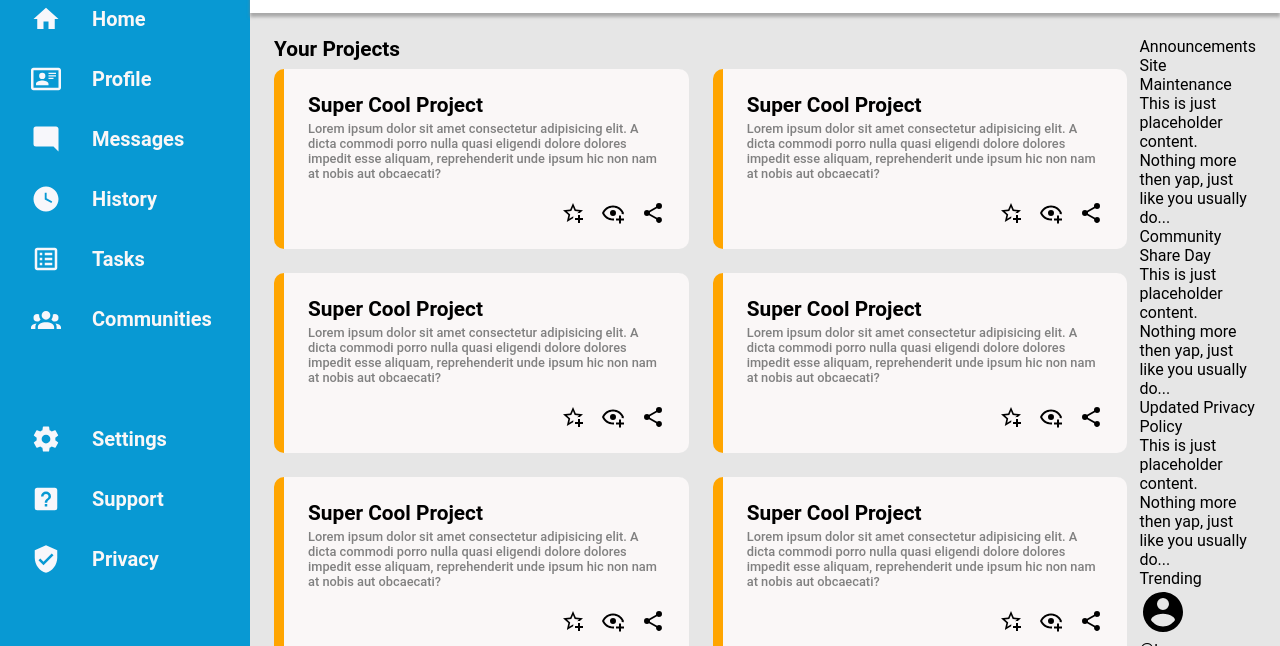
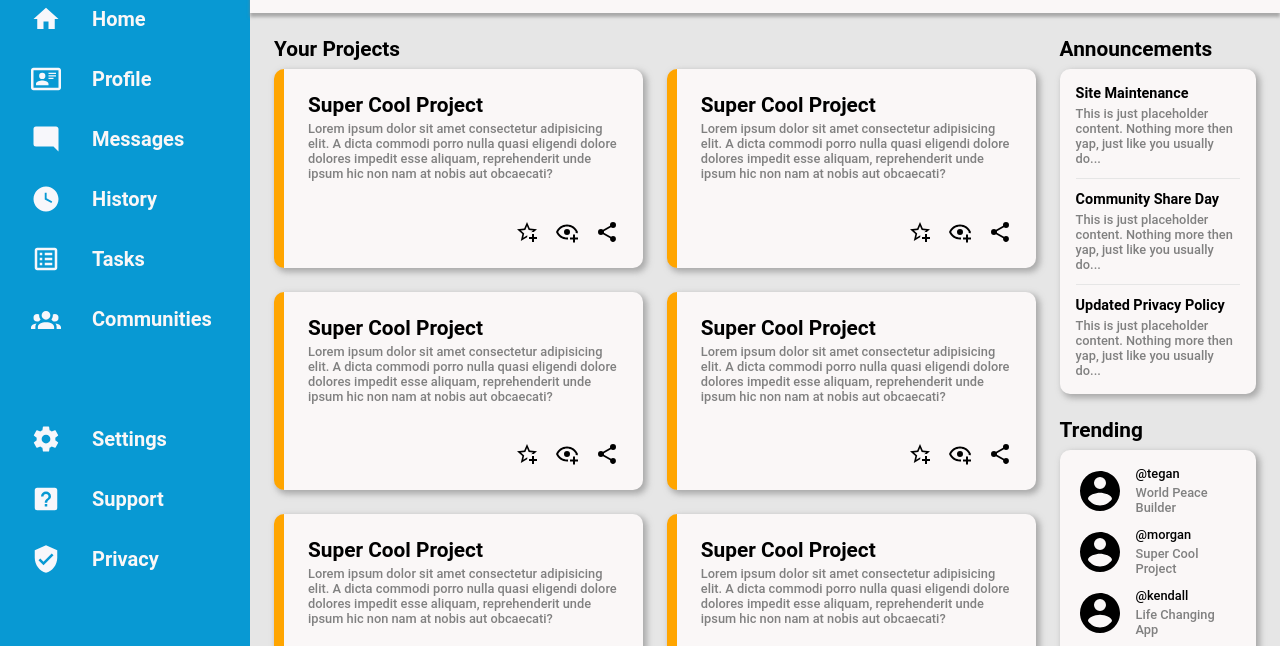
Before and after one commit to rdrg-ferreira/admin-dashboard, a plain HTML site: page index.html in a window 1280 px wide. Shown: the part 147-793 px from the top of the page. Drawn offline with Linux system fonts and the light colour scheme.

Commit message:
add final styles and some minor changes to html structure

```diff
--- a/index.html
+++ b/index.html
@@ -91,8 +91,10 @@
                 <span class="heading">Your Projects</span>
                 <div class="item-container">
                     <div class="item">
+                        <div class="item-info">
                             <span class="item-name">Super Cool Project</span>
                             <p class="text">Lorem ipsum dolor sit amet consectetur adipisicing elit. A dicta commodi porro nulla quasi eligendi dolore dolores impedit esse aliquam, reprehenderit unde ipsum hic non nam at nobis aut obcaecati?</p>
+                        </div>
                         <div class="item-options">
                             <img src="./assets/star-plus-outline.svg" alt="add post to favorites button" class="option">
                             <img src="./assets/eye-plus-outline.svg" alt="follow post button" class="option">
@@ -100,8 +102,10 @@
                         </div>
                     </div>
                     <div class="item">
+                        <div class="item-info">
                             <span class="item-name">Super Cool Project</span>
                             <p class="text">Lorem ipsum dolor sit amet consectetur adipisicing elit. A dicta commodi porro nulla quasi eligendi dolore dolores impedit esse aliquam, reprehenderit unde ipsum hic non nam at nobis aut obcaecati?</p>
+                        </div>
                         <div class="item-options">
                             <img src="./assets/star-plus-outline.svg" alt="add post to favorites button" class="option">
                             <img src="./assets/eye-plus-outline.svg" alt="follow post button" class="option">
@@ -109,8 +113,10 @@
                         </div>
                     </div>
                     <div class="item">
+                        <div class="item-info">
                             <span class="item-name">Super Cool Project</span>
                             <p class="text">Lorem ipsum dolor sit amet consectetur adipisicing elit. A dicta commodi porro nulla quasi eligendi dolore dolores impedit esse aliquam, reprehenderit unde ipsum hic non nam at nobis aut obcaecati?</p>
+                        </div>
                         <div class="item-options">
                             <img src="./assets/star-plus-outline.svg" alt="add post to favorites button" class="option">
                             <img src="./assets/eye-plus-outline.svg" alt="follow post button" class="option">
@@ -118,8 +124,10 @@
                         </div>
                     </div>
                     <div class="item">
+                        <div class="item-info">
                             <span class="item-name">Super Cool Project</span>
                             <p class="text">Lorem ipsum dolor sit amet consectetur adipisicing elit. A dicta commodi porro nulla quasi eligendi dolore dolores impedit esse aliquam, reprehenderit unde ipsum hic non nam at nobis aut obcaecati?</p>
+                        </div>
                         <div class="item-options">
                             <img src="./assets/star-plus-outline.svg" alt="add post to favorites button" class="option">
                             <img src="./assets/eye-plus-outline.svg" alt="follow post button" class="option">
@@ -127,8 +135,10 @@
                         </div>
                     </div>
                     <div class="item">
+                        <div class="item-info">
                             <span class="item-name">Super Cool Project</span>
                             <p class="text">Lorem ipsum dolor sit amet consectetur adipisicing elit. A dicta commodi porro nulla quasi eligendi dolore dolores impedit esse aliquam, reprehenderit unde ipsum hic non nam at nobis aut obcaecati?</p>
+                        </div>
                         <div class="item-options">
                             <img src="./assets/star-plus-outline.svg" alt="add post to favorites button" class="option">
                             <img src="./assets/eye-plus-outline.svg" alt="follow post button" class="option">
@@ -136,8 +146,10 @@
                         </div>
                     </div>
                     <div class="item">
+                        <div class="item-info">
                             <span class="item-name">Super Cool Project</span>
                             <p class="text">Lorem ipsum dolor sit amet consectetur adipisicing elit. A dicta commodi porro nulla quasi eligendi dolore dolores impedit esse aliquam, reprehenderit unde ipsum hic non nam at nobis aut obcaecati?</p>
+                        </div>
                         <div class="item-options">
                             <img src="./assets/star-plus-outline.svg" alt="add post to favorites button" class="option">
                             <img src="./assets/eye-plus-outline.svg" alt="follow post button" class="option">
--- a/style.css
+++ b/style.css
@@ -20,6 +20,7 @@ body {
 body {
     display: grid;
     grid-template-columns: minmax(min-content, 250px) 1fr;
+    background-color: var(--fill-color);
 }
 
 .sidebar {
@@ -77,6 +78,7 @@ body {
     box-shadow: 0px 4px 3px 0px var(--box-shadow-color);
     position: relative;
     z-index: 1;
+    background-color: var(--primary-color);
 }
 
 .header-top {
@@ -160,10 +162,9 @@ body {
 
 main {
     display: grid;
-    grid-template-columns: 1fr min-content;
-    gap: 12px;
+    grid-template-columns: 1fr minmax(175px, 20%);
+    gap: 24px;
     padding: 24px;
-    background-color: var(--fill-color);
 }
 
 .left-main {
@@ -178,7 +179,8 @@ main {
 }
 
 .left-main > .heading,
-.left-main .item-name {
+.left-main .item-name,
+.right-main .heading {
     font-weight: bold;
     font-size: 1.3rem;
 }
@@ -186,7 +188,7 @@ main {
 .item-container {
     display: grid;
     grid-template-columns: repeat(auto-fit, minmax(300px, 1fr));
-    grid-auto-rows: max-content;
+    grid-auto-rows: 1fr;
     gap: 24px;
 }
 
@@ -197,10 +199,16 @@ main {
     padding: 24px;
     display: flex;
     flex-direction: column;
-    gap: 4px;
+    justify-content: space-between;
 }
 
-.item-container > .item > .text {
+.item-container > .item,
+.right-main .container {
+    box-shadow: 3px 3px 6px 1px var(--box-shadow-color);
+}
+
+.item-container > .item > .item-info > .text,
+.right-main .container .text {
     font-size: 0.8rem;
     color: gray;
     font-weight: 500;
@@ -209,7 +217,62 @@ main {
 .item-container > .item > .item-options {
     display: flex;
     gap: 16px;
-    justify-self: end;
     justify-content: right;
     margin-top: 16px;
 }
+
+.item-container > .item > .item-info {
+    display: flex;
+    flex-direction: column;
+    gap: 4px;
+}
+
+.right-main .container {
+    background-color: var(--primary-color);
+    padding: 16px;
+    border-radius: 10px;
+    display: flex;
+    flex-direction: column;
+    gap: 12px;
+}
+
+.right-main {
+    display: grid;
+    grid-template-rows: repeat(2, max-content);
+    gap: 24px;
+}
+
+.right-main > div {
+    display: grid;
+    gap: 8px;
+    grid-template-rows: min-content 1fr;
+}
+
+.right-main .item-name {
+    font-weight: bold;
+    font-size: 0.9rem;
+}
+
+.announcements > .container > .item {
+    display: flex;
+    flex-direction: column;
+    gap: 4px;
+    border-bottom: 1px solid var(--fill-color);
+    padding-bottom: 12px;
+}
+
+.announcements > .container > .item:nth-last-child(1) {
+    border: none;
+    padding-bottom: 0;
+}
+
+.trending > .container > .item {
+    display: flex;
+    gap: 12px;
+    align-items: center;
+}
+
+.trending > .container > .item > .text > .user-tag {
+    color: black;
+    padding-bottom: 4px;
+}
```
Lines whose indentation alone changed are shown as unchanged.
